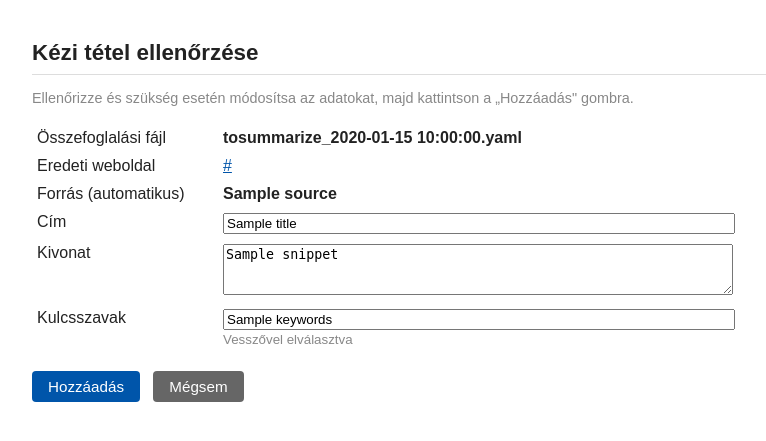
After one commit to Homoki-Ugyvedi-Iroda/budapest-bar-media-observatory-mvp, a Flask app: template templates/manual_item_check.html in a window 1280 px wide. The commit adds this page. Shown: the top 441 px of the page, without its empty margins (158-924 px from the left). Run offline with Flask 3, Linux system fonts and the light colour scheme; the template is opened without the code that fills it: most values are stand-ins (such as "Sample title", 1, 10 or a date in 2020).

Commit message:
changes how item addition functionality works, manual edit functionality inserted

```diff
--- a/app.py
+++ b/app.py
@@ -1,6 +1,7 @@
 import os
 import re
 import glob
+import uuid
 import logging
 import functools
 from datetime import date
@@ -63,8 +64,9 @@ def logout():
 @login_required
 def dashboard():
     parsed_files = sorted(glob.glob("parsed_*.yaml"), reverse=True)
-    today = date.today().strftime("%Y%m%d")
-    return render_template("dashboard.html", parsed_files=parsed_files, today=today)
+    tosummarize_files = sorted(glob.glob("tosummarize_*.yaml"), reverse=True)
+    return render_template("dashboard.html", parsed_files=parsed_files,
+                           tosummarize_files=tosummarize_files)
 
 
 # --- Parser ---
@@ -176,6 +178,21 @@ def _extract_title(content, is_html):
     return "Cím nélkül"
 
 
+def _extract_snippet(content, is_html):
+    if is_html:
+        soup = BeautifulSoup(content, "html.parser")
+        for p in soup.find_all("p"):
+            text = p.get_text(strip=True)
+            if len(text) > 30:
+                return text[:300]
+    else:
+        for line in content.splitlines():
+            line = line.strip()
+            if len(line) > 30:
+                return line[:300]
+    return ""
+
+
 def _match_source(url):
     from urllib.parse import urlparse
     domain = urlparse(url).netloc.lower().lstrip("www.")
@@ -188,32 +205,74 @@ def _match_source(url):
     return domain.split(".")[0].upper()[:10]
 
 
-@app.route("/manual-item", methods=["POST"])
+@app.route("/manual-item/check", methods=["POST"])
 @login_required
-def add_manual_item():
-    item_date = request.form.get("date", date.today().strftime("%Y%m%d")).strip()
+def manual_item_check():
+    item_date = request.form.get("item_date", "").strip()
     url = request.form.get("url", "").strip()
     file = request.files.get("file")
 
-    if not url or not file:
-        flash("URL és fájl megadása kötelező.", "error")
+    if not item_date or not url or not file:
+        flash("Minden mező kitöltése kötelező.", "error")
+        return redirect(url_for("dashboard"))
+
+    tosummarize_path = f"tosummarize_{item_date}.yaml"
+    existing = []
+    if os.path.exists(tosummarize_path):
+        with open(tosummarize_path, encoding="utf-8") as f:
+            existing = yaml.safe_load(f) or []
+    if any(i["url"] == url for i in existing):
+        flash(f"Ez az URL már szerepel: {tosummarize_path}.", "error")
         return redirect(url_for("dashboard"))
 
     raw = file.read().decode("utf-8", errors="replace")
-    is_html = file.filename.lower().endswith(".html")
+    fname = file.filename.lower()
+    is_html = fname.endswith(".html") or fname.endswith(".htm")
     title = _extract_title(raw, is_html)
+    snippet = _extract_snippet(raw, is_html)
     source = _match_source(url)
 
-    trans_dir = f"content_{item_date}/translations"
-    os.makedirs(trans_dir, exist_ok=True)
-    text = BeautifulSoup(raw, "html.parser").get_text(separator="\n", strip=True) if is_html else raw
-    with open(os.path.join(trans_dir, _safe_filename(url) + "_en.txt"), "w", encoding="utf-8") as f:
-        f.write(text)
+    os.makedirs("temp", exist_ok=True)
+    temp_id = str(uuid.uuid4())
+    with open(os.path.join("temp", temp_id), "w", encoding="utf-8") as f:
+        f.write(raw)
+
+    return render_template("manual_item_check.html",
+        item_date=item_date, url=url, source=source,
+        title=title, snippet=snippet, keywords="manual",
+        temp_id=temp_id, file_type="html" if is_html else "txt")
+
+
+@app.route("/manual-item/add", methods=["POST"])
+@login_required
+def manual_item_add():
+    item_date = request.form.get("item_date", "").strip()
+    url = request.form.get("url", "").strip()
+    source = request.form.get("source", "").strip()
+    title = request.form.get("title", "").strip()
+    snippet = request.form.get("snippet", "").strip()
+    keywords_raw = request.form.get("keywords", "manual").strip()
+    temp_id = request.form.get("temp_id", "").strip()
+    file_type = request.form.get("file_type", "txt")
+    is_html = file_type == "html"
+
+    keywords = [k.strip() for k in keywords_raw.split(",") if k.strip()] or ["manual"]
+
+    temp_path = os.path.join("temp", temp_id)
+    if os.path.exists(temp_path):
+        trans_dir = f"content_{item_date}/translations"
+        os.makedirs(trans_dir, exist_ok=True)
+        with open(temp_path, encoding="utf-8") as f:
+            raw = f.read()
+        text = BeautifulSoup(raw, "html.parser").get_text(separator="\n", strip=True) if is_html else raw
+        with open(os.path.join(trans_dir, _safe_filename(url) + "_en.txt"), "w", encoding="utf-8") as f:
+            f.write(text)
+        os.remove(temp_path)
 
     item = {
         "source": source, "title": title, "url": url,
-        "date": item_date, "type": "html" if is_html else "txt",
-        "matched_keywords": ["manual"], "snippet": "", "manual": True,
+        "date": item_date, "type": file_type,
+        "matched_keywords": keywords, "snippet": snippet, "manual": True,
     }
 
     tosummarize_path = f"tosummarize_{item_date}.yaml"
--- /dev/null
+++ b/templates/manual_item_check.html
@@ -0,0 +1,50 @@
+{% extends "base.html" %}
+{% block title %}Kézi tétel ellenőrzése{% endblock %}
+{% block content %}
+<h1>Kézi tétel ellenőrzése</h1>
+<p style="font-size:0.9em;color:#888">Ellenőrizze és szükség esetén módosítsa az adatokat, majd kattintson a „Hozzáadás" gombra.</p>
+
+<form method="post" action="{{ url_for('manual_item_add') }}">
+  <input type="hidden" name="item_date" value="{{ item_date }}">
+  <input type="hidden" name="url" value="{{ url }}">
+  <input type="hidden" name="source" value="{{ source }}">
+  <input type="hidden" name="temp_id" value="{{ temp_id }}">
+  <input type="hidden" name="file_type" value="{{ file_type }}">
+
+  <table style="border-spacing:4px 8px; width:100%; max-width:700px">
+    <tr>
+      <td style="width:180px; vertical-align:top"><label>Összefoglalási fájl</label></td>
+      <td><strong>tosummarize_{{ item_date }}.yaml</strong></td>
+    </tr>
+    <tr>
+      <td style="vertical-align:top"><label>Eredeti weboldal</label></td>
+      <td><a href="{{ url }}" target="_blank">{{ url }}</a></td>
+    </tr>
+    <tr>
+      <td style="vertical-align:top"><label>Forrás (automatikus)</label></td>
+      <td><strong>{{ source }}</strong></td>
+    </tr>
+    <tr>
+      <td style="vertical-align:top"><label for="title">Cím</label></td>
+      <td><input name="title" id="title" type="text" value="{{ title }}" style="width:100%" required></td>
+    </tr>
+    <tr>
+      <td style="vertical-align:top"><label for="snippet">Kivonat</label></td>
+      <td><textarea name="snippet" id="snippet" rows="3" style="width:100%">{{ snippet }}</textarea></td>
+    </tr>
+    <tr>
+      <td style="vertical-align:top"><label for="keywords">Kulcsszavak</label></td>
+      <td>
+        <input name="keywords" id="keywords" type="text" value="{{ keywords }}" style="width:100%">
+        <small style="color:#888">Vesszővel elválasztva</small>
+      </td>
+    </tr>
+  </table>
+
+  <div style="margin-top:14px">
+    <button type="submit" class="btn">Hozzáadás</button>
+    &nbsp;
+    <a href="{{ url_for('dashboard') }}" class="btn btn-secondary">Mégsem</a>
+  </div>
+</form>
+{% endblock %}
```
Also changed, not shown: USER_REQUIREMENTS.md (+11 -12 lines), templates/dashboard.html (+22 -11 lines).
